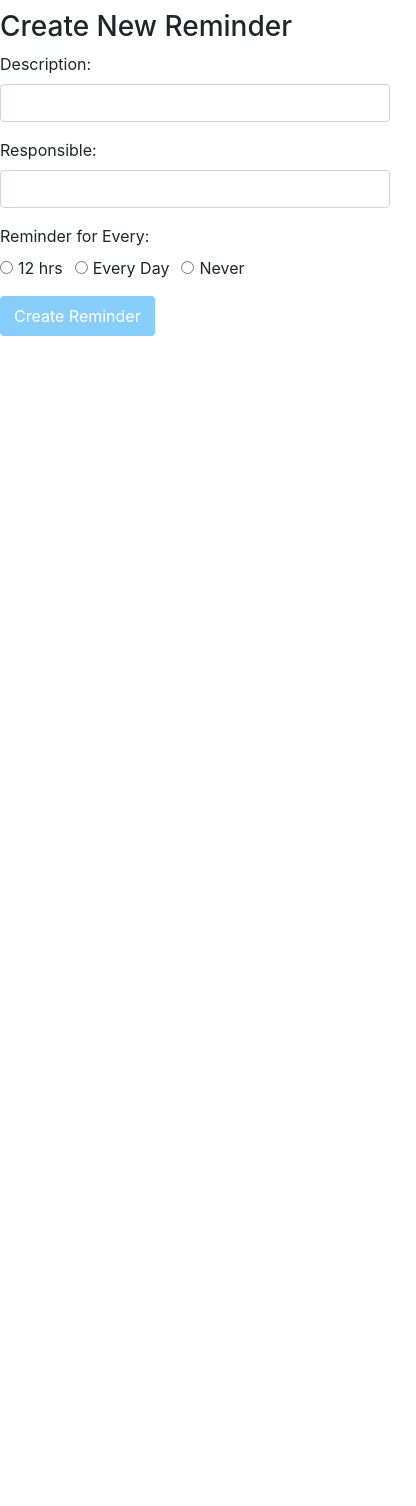
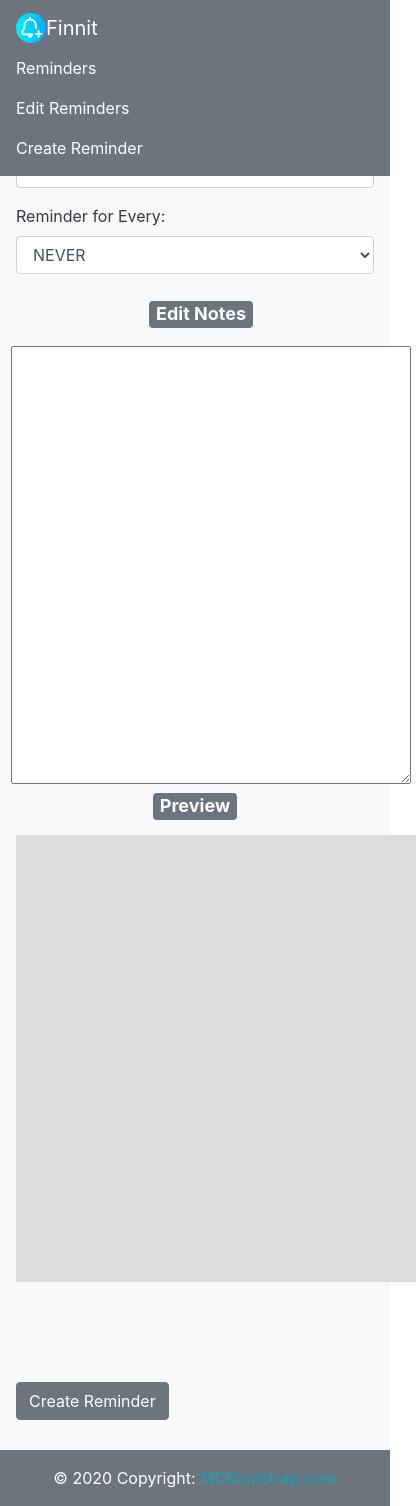
Before and after one commit to kiran-a-commit/reminder, a React (Create React App) app in the folder client/react-app/: page /createReminders in a window 390 px wide. Shown: the whole page, 416 px wide, since content can reach past the window. Before the commit the page ends 844 px from the top, so only its background shows below. Built offline with nearby package versions, Linux system fonts and the light colour scheme.

Commit message:
UI changes, Markdown

```diff
--- a/client/react-app/package.json
+++ b/client/react-app/package.json
@@ -7,9 +7,12 @@
     "@testing-library/react": "^9.5.0",
     "@testing-library/user-event": "^7.2.1",
     "axios": "^0.19.2",
-    "bootstrap": "^4.4.1",
+    "bootstrap": "^4.5.0",
+    "marked": "^1.1.1",
     "react": "^16.13.1",
+    "react-bootstrap": "^1.2.2",
     "react-dom": "^16.13.1",
+    "react-markdown": "^4.3.1",
     "react-otp-input": "^1.0.1",
     "react-redux": "^7.2.0",
     "react-router-dom": "^5.1.2",
--- a/client/react-app/src/components/createReminders.component.js
+++ b/client/react-app/src/components/createReminders.component.js
@@ -1,6 +1,9 @@
 import React, { Component } from 'react';
 import axios from 'axios';
 import {connect} from 'react-redux';
+import Home from './home.component';
+import Badge from "react-bootstrap/Badge";
+let marked = require("marked");
 class CreateReminders extends Component {
     constructor(props) {
         super(props);
@@ -8,13 +11,18 @@ class CreateReminders extends Component {
             owner: props.id,
             reminder_description: "default",
             reminder_responsible: "defalut",
-            reminder_frequency: "NEVER"
+            reminder_frequency: "NEVER",
+            markdown: ""
         }
         this.onReminderDescription = this.onReminderDescription.bind(this);
-        this.onReminderResponsible = this.onReminderDescription.bind(this);
-        this.onReminderFrequency = this.onReminderDescription.bind(this);
+        this.onReminderResponsible = this.onReminderResponsible.bind(this);
+        this.onReminderFrequency = this.onReminderFrequency.bind(this);
         this.onSubmit = this.onSubmit.bind(this);
     }
+
+    updateMarkdown(markdown) {
+        this.setState({ markdown });
+      }
 
     onSubmit(e) {
         e.preventDefault();
@@ -24,6 +32,7 @@ class CreateReminders extends Component {
             reminder_responsible: this.state.reminder_responsible,
             reminder_frequency: this.state.reminder_frequency
         }
+
         console.log(task);
          axios.post("https://b0bafdf64a63.ngrok.io/createTask", task).then((response) => {
          console.log("Response Data =", response.data)
@@ -41,11 +50,18 @@ class CreateReminders extends Component {
         })
     }
 
+    onReminderFrequency(e) {
+         this.setState({
+             reminder_frequency : e.target.value
+         })
+    }
+
     render() {
         return(
-            <div style={{marginTop: 10}}>
-                <h3>Create New Reminder</h3>
-                <form onSubmit={this.onSubmit}>
+            <div>
+                <Home></Home>
+                <form class="jumbotron bg-light text-dark" onSubmit={this.onSubmit}>
+
                 <div className="form-group">
                     <label>Description:</label>
                     <input type="text" className="form-control" onChange = {this.onReminderDescription}/>
@@ -57,46 +73,96 @@ class CreateReminders extends Component {
                 </div>
 
                 <label>Reminder for Every:</label>
-                <div className="form-group">
-                    <div className="form-check form-check-inline">
-                        <input
-                        type="radio"
-                        className="form-check-input"
-                        name="reminderOptions"
-                        id="reminder12"
-                        value="12hrs"
-                        />
-                        <label className="form-check-label">12 hrs</label>
-                    </div>
-                    <div className="form-check form-check-inline">
-                        <input type="radio"
-                        className="form-check-input"
-                        name="priorityOptions"
-                        id="reminder1Day"
-                        value="Every Day"
-                        />
-                        <label className="form-check-label">Every Day</label>
-                    </div>
-                    <div className="form-check form-check-inline">
-                        <input type="radio"
-                        className="form-check-input"
-                        name="priorityOptions"
-                        id="reminderNever"
-                        value="Never"
-                        />
-                        <label className="form-check-label">Never</label>
-                    </div>
+                <div class="form-group">
+                <select class="form-control" id="sel1"
+                value={this.state.reminder_frequency}
+                onChange={this.onReminderFrequency}>
+                    <option>6hrs</option>
+                    <option>12hrs</option>
+                    <option>1day</option>
+                    <option>1week</option>
+                    <option>NEVER</option>
+                </select>
                 </div>
 
-                <div className="form-group">
-                    <input type="submit" value="Create Reminder" className="btn btn-primary"></input>
+                <div className="row mt-4">
+            <div className="form-group">
+              {" "}
+              <div className="col text-center">
+                <h4>
+                  <Badge className="text-align-center" variant="secondary">
+                    Edit Notes
+                  </Badge>
+                </h4>
+              </div>
+              <div className="input" style={inputStyle}>
+                <textarea
+                  className="input"
+                  style={inputStyle}
+                  value={this.state.markdown}
+                  onChange={(e) => {
+                    this.updateMarkdown(e.target.value);
+                  }}
+                >
+                  {" "}
+                  {console.log(this.state.markdown)}
+                </textarea>
+              </div>
+            </div>
+
+            <div className="col-md-8">
+              {" "}
+              <div className="col text-center">
+                <h4>
+                  <Badge className="text-align-center" variant="secondary">
+                    Preview
+                  </Badge>
+                </h4>
+              </div>
+              <div style={outputStyle}
+              dangerouslySetInnerHTML={{
+                __html: marked(this.state.markdown),
+              }}></div>
+            </div>
+            </div>
+            <div className="form-group" style={submitStyle}>
+                    <input type="submit" value="Create Reminder" className="btn btn-secondary"></input>
                 </div>
                 </form>
+                <div class="footer spacing">
+                <footer class="page-footer font-small blue">
+                    <div class="footer-copyright text-center py-3 bg-secondary text-white">© 2020 Copyright:
+                <a class="text-info" href="https://mdbootstrap.com/"> MDBootstrap.com</a>
+                </div>
+                </footer>
+                </div>
             </div>
         )
     }
 }
 
+var submitStyle = {
+    marginTop: "100px"
+}
+
+var inputStyle = {
+    width: "400px",
+    height: "52vh",
+    marginLeft: "auto",
+    marginRight: "auto",
+    padding:"10px"
+  };
+
+  var outputStyle = {
+    width: "400px",
+    height: "53vh",
+    backgroundColor: "#DCDCDC",
+    marginLeft: "auto",
+    marginRight: "auto",
+    marginTop: "15px",
+    padding:"10px"
+  };
+
 const mapStateToProps = (state) => (state.loginReducer);
 
 export default connect(mapStateToProps)(CreateReminders);
--- a/client/react-app/src/components/getReminders.component.js
+++ b/client/react-app/src/components/getReminders.component.js
@@ -1,50 +1,68 @@
 import React, { Component } from 'react';
 import axios from 'axios';
 import {connect} from 'react-redux';
+import Home from './home.component';
 class GetReminders extends Component {
     constructor(props) {
         super(props);
+        this.state = {
+            data: []
+        };
     }
 
     componentDidMount() {
         axios.get('https://b0bafdf64a63.ngrok.io/tasks/'+`${this.props.id}`).then((response) => {
-            console.log(response.data)
+            this.setState({data: response.data})
+            console.log(this.state.data)
         })
     }
+
+    getKeys = function(){
+        return Object.keys(this.props.data[0]);
+    }
+
     render() {
+        var navStyle = {
+            marginTop: "50px"
+        }
         return (
         <div>
-            <h3>Hello this is get Reminders Component</h3>
-            <table class="table table-bordered">
-                <thead>
+            <Home></Home>
+            <div class="container"style={navStyle}>
+                <table class="jumbotron bg-white text-secondary table table-bordered">
+                <thead class="text-white">
                     <tr>
-                <th>Desscription</th>
-                <th>Responsible</th>
-                <th>Frequency</th>
+                        <th class="text-secondary">Description</th>
+                        <th class="text-secondary">Responsible</th>
+                        <th class="text-secondary">Frequency</th>
                     </tr>
                 </thead>
                 <tbody>
-            <tr>
-                <td>John</td>
-                <td>Doe</td>
-                <td>john@example.com</td>
-            </tr>
-            <tr>
-                <td>Mary</td>
-                <td>Moe</td>
-                <td>mary@example.com</td>
-            </tr>
-            <tr>
-                <td>July</td>
-                <td>Dooley</td>
-                <td>july@example.com</td>
-            </tr>
+                    {this.state.data.map(id => (
+                    <Row id = {id} />
+                ))}
                 </tbody>
                 </table>
+            </div>
+            <div class="footer">
+                <footer class="page-footer font-small blue">
+                    <div class="footer-copyright text-center py-3 bg-secondary text-white">© 2020 Copyright:
+                <a class="text-info" href="https://mdbootstrap.com/"> MDBootstrap.com</a>
+                </div>
+                </footer>
+                </div>
         </div>
     )}
 }
 
+const Row = ({ id }) => (
+    <tr>
+      <td>{id.reminder_description}</td>
+      <td>{id.reminder_responsible}</td>
+      <td>{id.reminder_frequency}</td>
+    </tr>
+  );
+
 const mapStateToProps = (state) => (state.loginReducer);
 
 export default connect(mapStateToProps)(GetReminders);
--- a/client/react-app/src/components/home.component.js
+++ b/client/react-app/src/components/home.component.js
@@ -2,25 +2,30 @@ import React, { Component } from 'react';
 import 'bootstrap/dist/css/bootstrap.min.css';
 import {useSelector} from 'react-redux';
 import {Link } from 'react-router-dom';
+import logo from '../reminder_logo.svg';
 
 function Home () {
     const user = useSelector((state) => state.loginReducer)
     return <div>
-            <h3>Welcome {user.first_name}</h3>
-            <nav class="navbar navbar-expand-sm bg-light">
-                <ul class="navbar-nav">
-                    <li class="nav-item">
-                    <Link class="nav-link" to="getReminders">Reminders</Link>
+            <nav class="navbar navbar-expand-sm bg-secondary fixed-top">
+                <ul class="navbar-nav mr-auto">
+                <Link class="navbar-brand text-white" to="/">
+                <img src={logo} width="30" height="30" class="d-inline-block align-top" alt="Logo"/>
+                Finnit
+                </Link>
+                    <li class="nav-item active">
+                    <Link class="nav-link text-white" to="getReminders">Reminders</Link>
                     </li>
                     <li class="nav-item">
-                    <Link class="nav-link" to="/editReminders">Edit Reminders</Link>
+                    <Link class="nav-link text-white" to="/editReminders">Edit Reminders</Link>
                     </li>
                     <li class="nav-item">
-                    <Link class="nav-link" to="/createReminders">Create Reminder</Link>
+                    <Link class="nav-link text-white" to="/createReminders">Create Reminder</Link>
                     </li>
                 </ul>
             </nav>
         </div>
+
 }
 
 export default Home;
--- a/client/react-app/src/index.css
+++ b/client/react-app/src/index.css
@@ -1,5 +1,4 @@
 body {
-  margin: 0;
   font-family: -apple-system, BlinkMacSystemFont, 'Segoe UI', 'Roboto', 'Oxygen',
     'Ubuntu', 'Cantarell', 'Fira Sans', 'Droid Sans', 'Helvetica Neue',
     sans-serif;
@@ -20,8 +19,22 @@ code {
   transform: translate(-50%,-50%);
 }
 
+.container {
+  display: flex;
+  flex-direction: column;
+  min-height: 100vh;
+}
+
+.footer {
+  background-color: #CCCCFF;
+  width: 100%;
+  margin-top: auto;
+}
+
+
 .input-mysize { width: 250px }
 .image-left{
+  margin-top: 200px;
   width: 300px;
   height: 300px;
 }
@@ -48,7 +61,6 @@ code {
 input{
   border: 2px solid lightskyblue;
   border-radius: 4px;
-  text-align:center;
 }
 
 .input-group-btn.input-space {
@@ -60,6 +72,10 @@ input{
   border-radius: 4px !important;
 }
 
+.spacing {
+  margin-top: -50px;
+}
+
 h5{
   font-style: italic;
 }
```
Also changed, not shown: 1 other file (tests, documents, lock files or other folders). Lines whose indentation alone changed are shown as unchanged.
